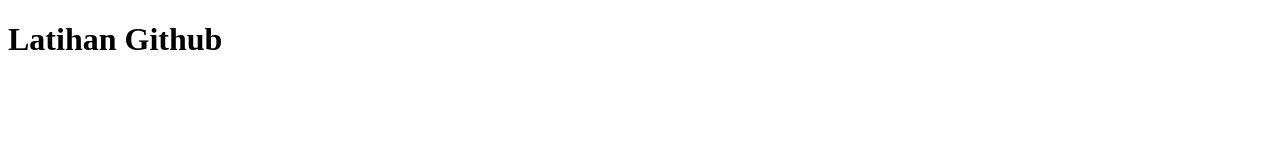
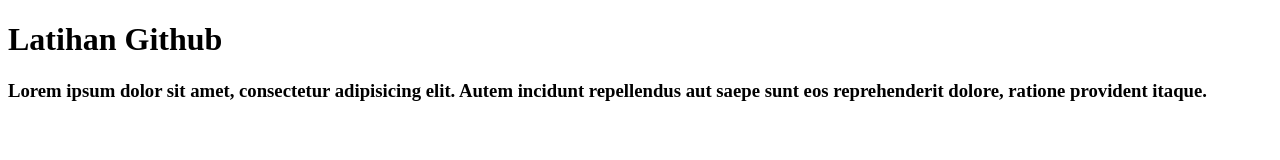
Before and after one commit to avicenna112005/latihan_github, a plain HTML site: page index.html in a window 1280 px wide. Drawn offline with Linux system fonts and the light colour scheme.

Commit message:
tambah h3

```diff
--- a/index.html
+++ b/index.html
@@ -10,5 +10,8 @@
 
     <h1>Latihan Github</h1>
 
+    <h3>Lorem ipsum dolor sit amet, consectetur adipisicing elit. Autem incidunt repellendus aut saepe
+    sunt eos reprehenderit dolore, ratione provident itaque.</h3>
+
 </body>
 </html>
```
